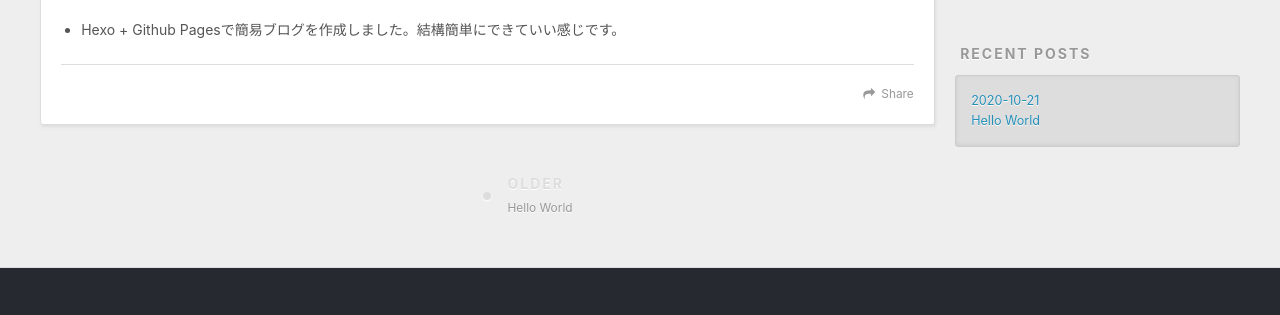
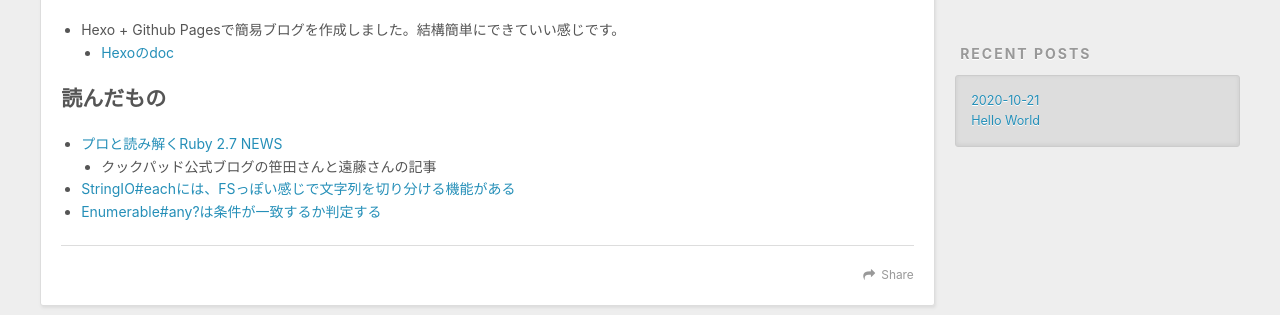
Before and after one commit to tmoka/tmoka0476.github.io, a plain HTML site: page 2020/10/21/2020-10-21/index.html in a window 1280 px wide. Shown: the part 434-749 px from the top of the page. Drawn offline with nearby package versions, Linux system fonts and the light colour scheme.

Commit message:
Site updated: 2020-10-21 17:34:06

```diff
--- a/2020/10/21/2020-10-21/index.html
+++ b/2020/10/21/2020-10-21/index.html
@@ -7,15 +7,15 @@
 
   <title>2020-10-21 | tmoka&#39;s memorandum</title>
   <meta name="viewport" content="width=device-width, initial-scale=1, maximum-scale=1">
-  <meta name="description" content="Hexo + Github Pagesで簡易ブログを作成しました。結構簡単にできていい感じです。">
+  <meta name="description" content="Hexo + Github Pagesで簡易ブログを作成しました。結構簡単にできていい感じです。 Hexoのdoc    読んだもの プロと読み解くRuby 2.7 NEWS クックパッド公式ブログの笹田さんと遠藤さんの記事   StringIO#eachには、FSっぽい感じで文字列を切り分ける機能がある Enumerable#any?は条件が一致するか判定する">
 <meta property="og:type" content="article">
 <meta property="og:title" content="2020-10-21">
 <meta property="og:url" content="https://tmoka0476.github.io/2020/10/21/2020-10-21/index.html">
 <meta property="og:site_name" content="tmoka&#39;s memorandum">
-<meta property="og:description" content="Hexo + Github Pagesで簡易ブログを作成しました。結構簡単にできていい感じです。">
+<meta property="og:description" content="Hexo + Github Pagesで簡易ブログを作成しました。結構簡単にできていい感じです。 Hexoのdoc    読んだもの プロと読み解くRuby 2.7 NEWS クックパッド公式ブログの笹田さんと遠藤さんの記事   StringIO#eachには、FSっぽい感じで文字列を切り分ける機能がある Enumerable#any?は条件が一致するか判定する">
 <meta property="og:locale">
 <meta property="article:published_time" content="2020-10-21T05:24:32.644Z">
-<meta property="article:modified_time" content="2020-10-21T05:26:17.055Z">
+<meta property="article:modified_time" content="2020-10-21T08:32:20.007Z">
 <meta property="article:author" content="tmoka0476">
 <meta name="twitter:card" content="summary">
 
@@ -89,13 +89,24 @@
     <div class="article-entry" itemprop="articleBody">
 
         <ul>
-<li>Hexo + Github Pagesで簡易ブログを作成しました。結構簡単にできていい感じです。</li>
+<li>Hexo + Github Pagesで簡易ブログを作成しました。結構簡単にできていい感じです。<ul>
+<li><a target="_blank" rel="noopener" href="https://hexo.io/docs/">Hexoのdoc</a></li>
+</ul>
+</li>
+</ul>
+<h2 id="読んだもの"><a href="#読んだもの" class="headerlink" title="読んだもの"></a>読んだもの</h2><ul>
+<li><a target="_blank" rel="noopener" href="https://techlife.cookpad.com/entry/2019/12/25/121834">プロと読み解くRuby 2.7 NEWS</a><ul>
+<li>クックパッド公式ブログの笹田さんと遠藤さんの記事</li>
+</ul>
+</li>
+<li><a target="_blank" rel="noopener" href="https://shuzo-kino.hateblo.jp/entry/2015/05/20/233921">StringIO#eachには、FSっぽい感じで文字列を切り分ける機能がある</a></li>
+<li><a target="_blank" rel="noopener" href="https://shuzo-kino.hateblo.jp/entry/2015/05/19/235504">Enumerable#any?は条件が一致するか判定する</a></li>
 </ul>
 
 
     </div>
     <footer class="article-footer">
-      <a data-url="https://tmoka0476.github.io/2020/10/21/2020-10-21/" data-id="ckgiygham0001q03baimkbn9v" class="article-share-link">Share</a>
+      <a data-url="https://tmoka0476.github.io/2020/10/21/2020-10-21/" data-id="ckgj5437r0001rr3b7uwfa6p8" class="article-share-link">Share</a>
 
 
     </footer>
```
Also changed, not shown: 2020/10/21/hello-world/index.html (+1 -1 lines), index.html (+14 -3 lines).
